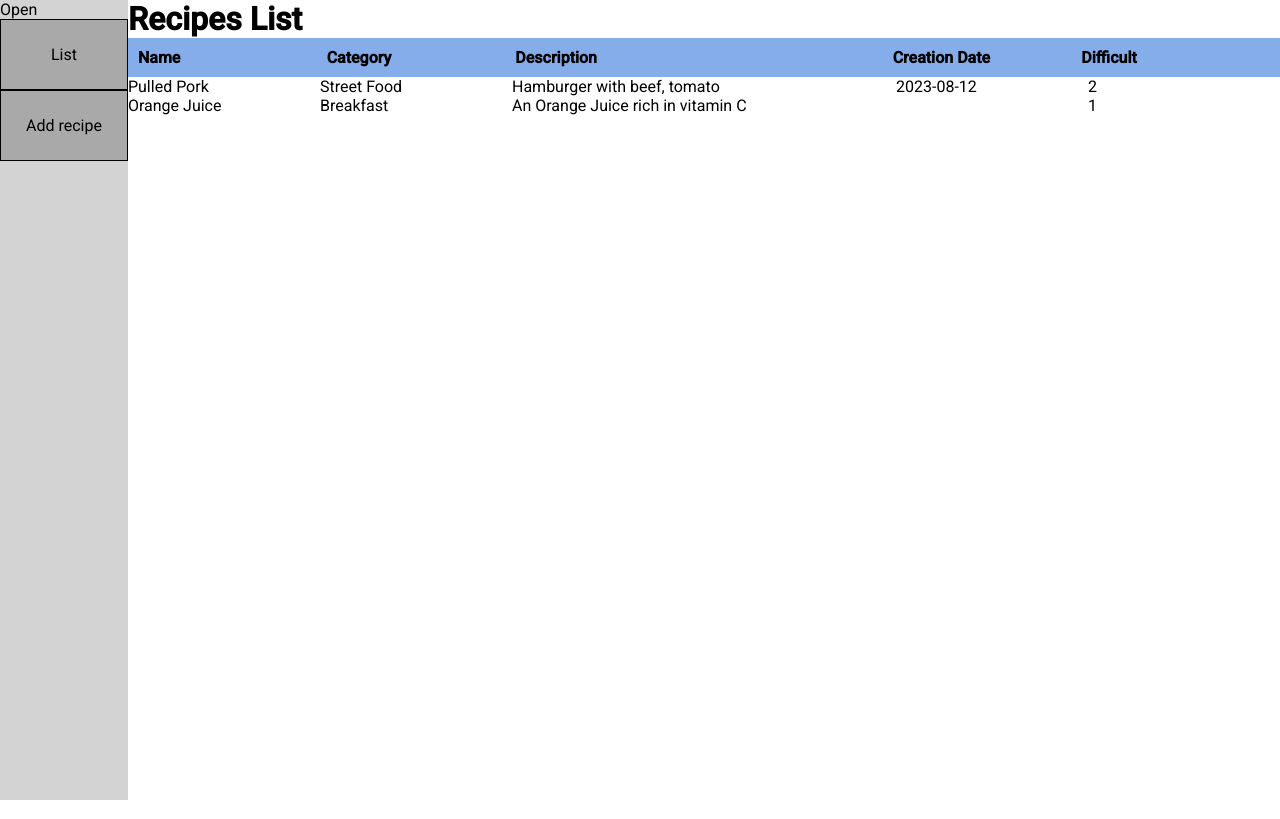
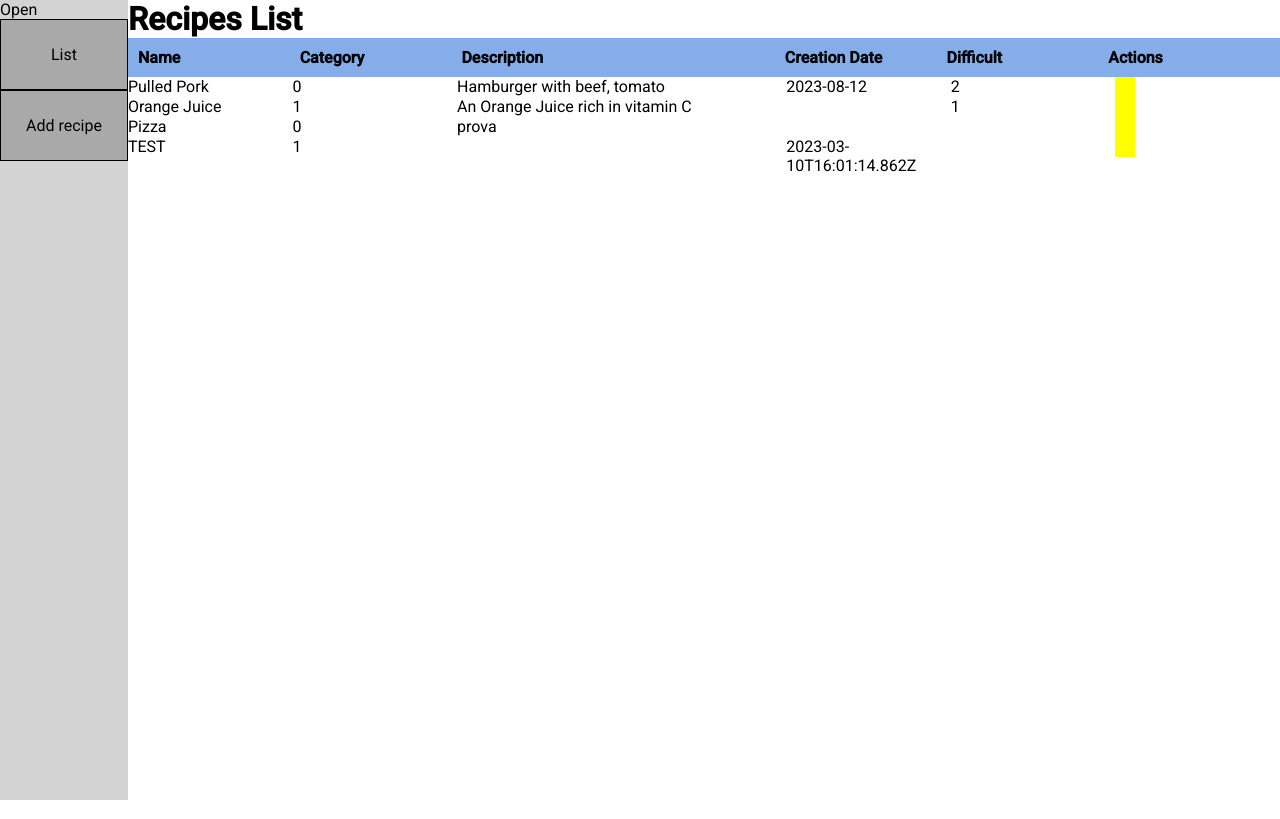
Before and after one commit to ndurante90/recipes-app, an Angular app: page /list in a window 1280 px wide. Built offline with nearby package versions, Linux system fonts and the light colour scheme; data requests are answered from the project's data file.

Commit message:
add basic api for crud operations. at the moment use json-server

```diff
--- a/package.json
+++ b/package.json
@@ -6,7 +6,8 @@
     "start": "ng serve -o",
     "build": "ng build",
     "watch": "ng build --watch --configuration development",
-    "test": "ng test"
+    "test": "ng test",
+    "json-server": "json-server --watch src/data/recipes.json"
   },
   "private": true,
   "dependencies": {
@@ -20,6 +21,7 @@
     "@angular/platform-browser": "^15.1.0",
     "@angular/platform-browser-dynamic": "^15.1.0",
     "@angular/router": "^15.1.0",
+    "json-server": "^0.17.2",
     "rxjs": "~7.8.0",
     "tslib": "^2.3.0",
     "zone.js": "~0.12.0"
--- a/src/app/components/add-recipe/add-recipe.component.html
+++ b/src/app/components/add-recipe/add-recipe.component.html
@@ -1,25 +1,30 @@
 <form [formGroup] = "form" (ngSubmit)="onSubmit()">
     <mat-form-field class="example-full-width">
         <mat-label>Name:</mat-label>
-        <input matInput type="text" id="recipe_name" name="recipe_name" placeholder="Name" value="Sushi" formControlName="recipe_name">
+        <input matInput type="text" id="name" name="name" placeholder="Name" formControlName="name">
     </mat-form-field>
-    <span *ngIf="(formSubmitted || recipeName?.dirty) && recipeName?.invalid">*Campo richiesto</span>
+    <span *ngIf="(formSubmitted || Name?.dirty) && Name?.invalid">*Campo richiesto</span>
     <br>
     <mat-form-field appearance="fill">
         <mat-label>Categoria:</mat-label>
-        <mat-select id="recipe_category" name="recipe_category" formControlName="recipe_category" >
+        <mat-select id="category" name="category" formControlName="category" >
           <mat-option *ngFor="let category of categories" [value]="category.value">
              {{category.description}}
           </mat-option>
         </mat-select>
     </mat-form-field>
-    <span *ngIf="(formSubmitted || recipeCategory?.dirty) && recipeCategory?.invalid">*Campo richiesto</span>
+    <span *ngIf="(formSubmitted || Category?.dirty) && Category?.invalid">*Campo richiesto</span>
     <br>
     <mat-form-field class="example-full-width">
         <mat-label>Descrizione:</mat-label>
-        <textarea matInput id="recipe_description" name="recipe_description" placeholder="Enter text" formControlName="recipe_description" ></textarea>
+        <textarea matInput id="description" name="description" placeholder="Enter text" formControlName="description" ></textarea>
     </mat-form-field>
-    <span *ngIf="!form.controls['recipe_description'].valid">*La lunghezza deve essere massimo di 100 caratteri!</span>
+    <span *ngIf="!form.controls['description'].valid">*La lunghezza deve essere massimo di 100 caratteri!</span>
+    <br>
+    <mat-form-field class="example-full-width">
+      <mat-label>Difficulty:</mat-label>
+      <input matInput type="text" id="difficult" name="difficult" placeholder="Difficult" formControlName="difficult">
+    </mat-form-field>
     <br>
     <button mat-raised-button color="primary">Send</button>
 </form>
--- a/src/app/components/add-recipe/add-recipe.component.ts
+++ b/src/app/components/add-recipe/add-recipe.component.ts
@@ -3,6 +3,8 @@ import { FormControl, FormGroup } from '@angular/forms';
 import RecipeCategory from 'src/app/model/recipe-category';
 import { Validators } from '@angular/forms';
 import { RecipeCategoryService } from 'src/app/services/recipe-category.service';
+import { RecipesService } from 'src/app/services/recipes.service';
+import { Recipe } from 'src/app/model/recipes';
 
 @Component({
   selector: 'app-add-recipe',
@@ -15,14 +17,15 @@ export class AddRecipeComponent {
   categories: RecipeCategory[] | undefined;
   formSubmitted: boolean = false;
 
-  constructor(private recipeCategoryService: RecipeCategoryService) {
+  constructor(private recipesService: RecipesService, private recipeCategoryService: RecipeCategoryService) {
 
     this.categories = this.recipeCategoryService.getRecipeCategories();
 
     this.form = new FormGroup({
-      recipe_name : new FormControl('', Validators.required),
-      recipe_category: new FormControl('', Validators.required),
-      recipe_description: new FormControl('', Validators.maxLength(100))
+      name : new FormControl('', Validators.required),
+      category: new FormControl('', Validators.required),
+      description: new FormControl('', Validators.maxLength(100)),
+      difficult: new FormControl('')
     });
 
     Object.keys(this.form.controls).forEach(
@@ -34,9 +37,9 @@ export class AddRecipeComponent {
     );
   }
 
-  get recipeName() { return this.form.get('recipe_name'); }
+  get Name() { return this.form.get('name'); }
 
-  get recipeCategory() { return this.form.get('recipe_category'); }
+  get Category() { return this.form.get('category'); }
 
   onSubmit() {
     this.formSubmitted = true;
@@ -44,6 +47,11 @@ export class AddRecipeComponent {
     if(this.form.valid){
       //make API post call
       alert(JSON.stringify(this.form.value));
+      const newRecipe: Recipe =  Object.assign({ creationDate: new Date() }, this.form.value);
+
+      this.recipesService.postRecipe(newRecipe).subscribe(
+        (res) => console.log(res)
+      );
     }
   }
 }
--- a/src/app/components/recipes-list/recipes-list.component.html
+++ b/src/app/components/recipes-list/recipes-list.component.html
@@ -6,6 +6,7 @@
         <div>Description</div>
         <div>Creation Date</div>
         <div>Difficult</div>
+        <div>Actions</div>
     </div>
     <div class="recipe-row" *ngFor="let recipe of recipes">
        <div>{{recipe.name}}</div>
@@ -13,5 +14,8 @@
        <div>{{recipe.description}}</div>
        <div>{{recipe.creationDate}}</div>
        <div>{{recipe.difficult}}</div>
+       <div>
+          <a (click)="this.delete(recipe.id)" style="width: 20px;display: block;background: yellow;height: 20px;"><i class="fa fa-trash"></i></a>
+       </div>
     </div>
 </div>
--- a/src/app/components/recipes-list/recipes-list.component.ts
+++ b/src/app/components/recipes-list/recipes-list.component.ts
@@ -18,6 +18,13 @@ export class RecipesListComponent implements OnInit {
     this.recipesService.getRecipes().subscribe(
       (res) => this.recipes = res
     );
+  }
+
+  delete(id: string): void {
+    this.recipesService.deleteRecipe(id).subscribe(
+      (res) => {}
+    );
+
 
   }
 }
--- a/src/app/services/recipes.service.ts
+++ b/src/app/services/recipes.service.ts
@@ -8,27 +8,21 @@ import { Recipe } from '../model/recipes';
 })
 export class RecipesService {
 
+  baseUrl: string = 'http://localhost:3000/recipes';
+
   constructor(private httpService: HttpClient) {
   }
 
   public getRecipes(): Observable<Recipe[]> {
-    return this.httpService.get<Recipe[]>('/data/recipes.json');
-    /*return [
-      {
-         id: '1',
-         name: 'Pulled Pork',
-         category: 'Street Food',
-         description: 'Hamburger with beef, tomato',
-         creationDate: new Date(),
-         difficult: 2
-      },
-      {
-          id: '2',
-          name: 'Orange Juice',
-          category: 'Breakfast',
-          description: 'An Orange Juice rich in vitamin C',
-          creationDate: new Date(),
-          difficult: 1
-      }];*/
+    return this.httpService.get<Recipe[]>(this.baseUrl);
   }
+
+  public postRecipe(recipe: Recipe): Observable<any> {
+    return this.httpService.post(this.baseUrl, recipe);
+  }
+
+  public deleteRecipe(id: string): Observable<any> {
+    return this.httpService.delete(`${this.baseUrl}/${id}`);
+  }
+
 }
--- a/src/data/recipes.json
+++ b/src/data/recipes.json
@@ -1,8 +1,9 @@
-[
+{
+  "recipes": [
     {
       "id": "1",
       "name": "Pulled Pork",
-     "category": "Street Food",
+      "category": 0,
       "description": "Hamburger with beef, tomato",
       "creationDate": "2023-08-12",
       "difficult": "2"
@@ -10,9 +11,23 @@
     {
       "id": "2",
       "name": "Orange Juice",
-      "category": "Breakfast",
+      "category": 1,
       "description": "An Orange Juice rich in vitamin C",
       "creationDate": "",
       "difficult": "1"
+    },
+    {
+      "name": "Pizza",
+      "category": 0,
+      "description": "prova",
+      "id": "d02AVfk"
+    },
+    {
+      "creationDate": "2023-03-10T16:01:14.862Z",
+      "name": "TEST",
+      "category": 1,
+      "description": "",
+      "id": "BisRlxB"
     }
   ]
+}
```
Also changed, not shown: 1 other file (tests, documents, lock files or other folders). Lines whose indentation alone changed are shown as unchanged.
